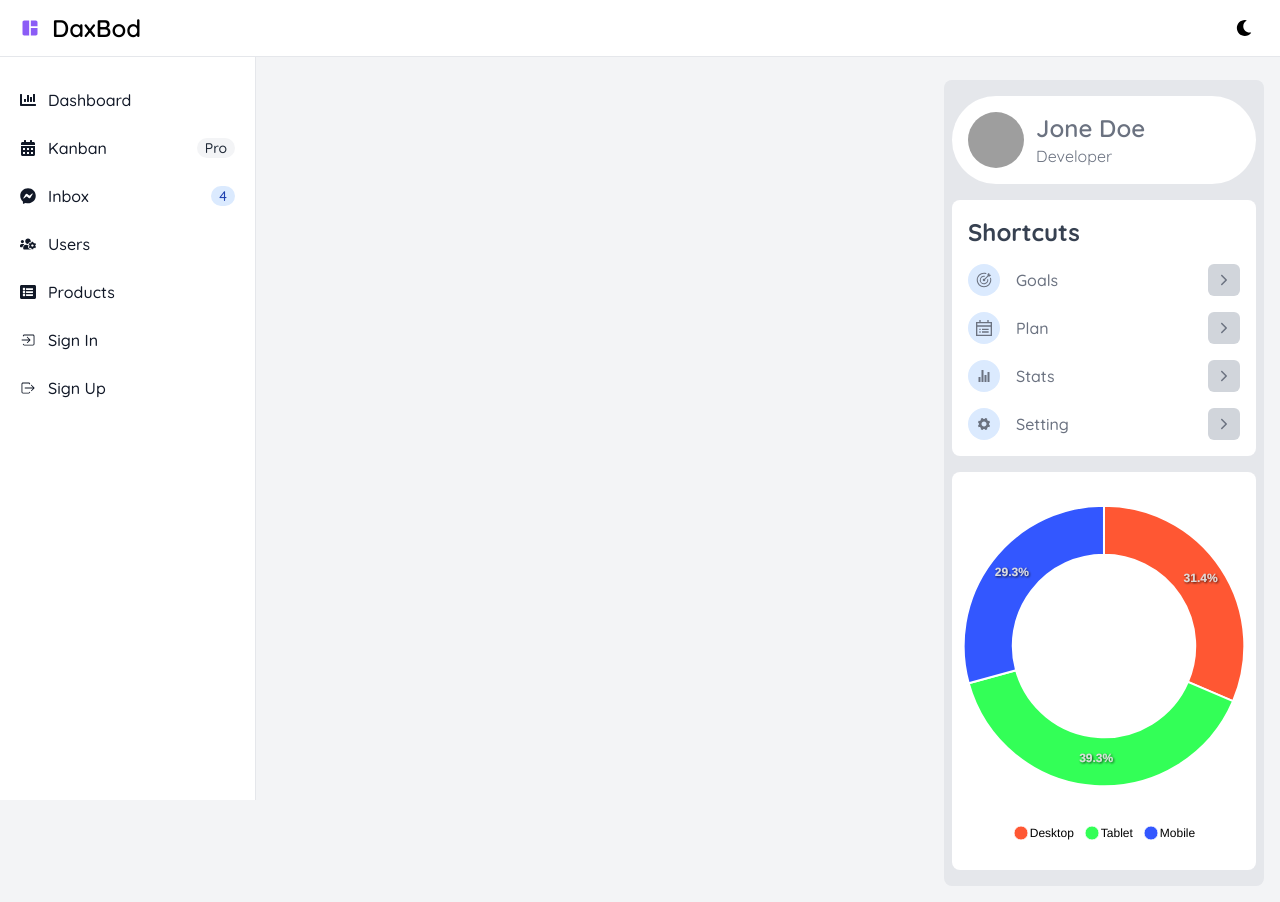
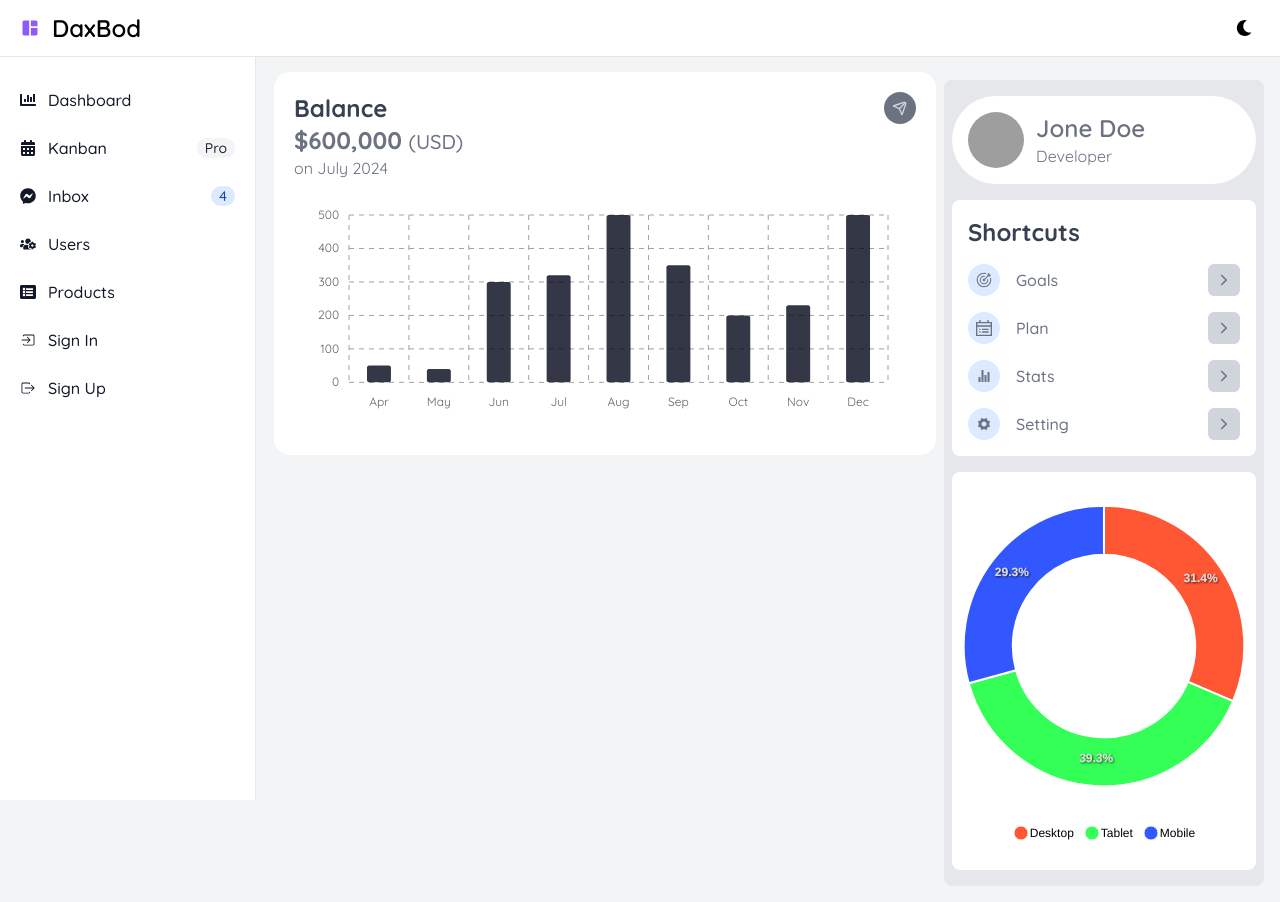
Before and after one commit to NusratTabassum3/DashBoard-Project, a React (Vite) app: page / in a window 1280 px wide. Built offline with nearby package versions, Linux system fonts and the light colour scheme; grey boxes are pictures that could not be loaded.

Commit message:
stats done

```diff
--- a/src/App.jsx
+++ b/src/App.jsx
@@ -4,6 +4,7 @@ import { useState } from "react";
 import Main from "./ui/Main";
 import Content from "./ui/Content";
 import Profile from "./components/Profile/Profile";
+import Stats from "./components/Stats/Stats";
 function App() {
   const [darkMode, setDarkMode] = useState(false);
   const [isSidebarOpen, setIsSidebarOpen] = useState(false);
@@ -27,7 +28,11 @@ function App() {
         <Sidebar isSidebarOpen={isSidebarOpen} />
 
         <Main>
-          <Content>Main Content</Content>
+          <Content>
+            <Stats darkMode={darkMode} />
+
+            <div className="flex flex-col gap-3 lg:flex-row"></div>
+          </Content>
           <Profile />
         </Main>
       </div>
--- /dev/null
+++ b/src/components/Stats/Balance.jsx
@@ -0,0 +1,32 @@
+import { FiSend } from "react-icons/fi";
+import Title from "../../ui/Title";
+import BarChart from "./BarChart";
+function Balance({ darkMode }) {
+  return (
+    <div
+      className="bg-white p-5 rounded-2xl
+    dark:bg-gray-600 dark:text-gray-300
+    flex-1"
+    >
+      <div className="flex justify-between items-center">
+        <Title>Balance</Title>
+        <FiSend
+          className="bg-gray-500
+            p-2 rounded-full text-gray-300
+            w-8 h-8"
+        ></FiSend>
+      </div>
+
+      <div>
+        <h1 className="font-bold text-2xl">
+          $600,000 <span className="font-medium text-xl">(USD)</span>
+        </h1>
+
+        <span>on July 2024</span>
+      </div>
+      <BarChart darkMode={darkMode} />
+    </div>
+  );
+}
+
+export default Balance;
--- /dev/null
+++ b/src/components/Stats/BarChart.jsx
@@ -0,0 +1,103 @@
+import Chart from "react-apexcharts";
+function BarChart({ darkMode }) {
+  const chartConfig = {
+    series: [
+      {
+        name: "Sales",
+        data: [50, 40, 300, 320, 500, 350, 200, 230, 500],
+      },
+    ],
+    options: {
+      chart: {
+        type: "bar",
+        height: 240,
+        toolbar: {
+          show: false,
+        },
+      },
+      title: {
+        show: false,
+      },
+      dataLabels: {
+        enabled: false,
+      },
+      colors: ["#020617"],
+      plotOptions: {
+        bar: {
+          columnWidth: "40%",
+          borderRadius: 2,
+        },
+      },
+      xaxis: {
+        axisTicks: {
+          show: false,
+        },
+        axisBorder: {
+          show: false,
+        },
+        labels: {
+          style: {
+            colors: darkMode ? "#dddddd" : "#616161",
+            fontSize: "12px",
+            fontFamily: "inherit",
+            fontWeight: 400,
+          },
+        },
+        categories: [
+          "Apr",
+          "May",
+          "Jun",
+          "Jul",
+          "Aug",
+          "Sep",
+          "Oct",
+          "Nov",
+          "Dec",
+        ],
+      },
+      yaxis: {
+        labels: {
+          style: {
+            colors: darkMode ? "#dddddd" : "#616161",
+            fontSize: "12px",
+            fontFamily: "inherit",
+            fontWeight: 400,
+          },
+        },
+      },
+      grid: {
+        show: true,
+        borderColor: "#a0a0a0",
+        strokeDashArray: 5,
+        xaxis: {
+          lines: {
+            show: true,
+          },
+        },
+        padding: {
+          top: 5,
+          right: 20,
+        },
+      },
+      fill: {
+        opacity: 0.8,
+      },
+      tooltip: {
+        theme: "dark",
+      },
+    },
+  };
+
+  return (
+    <div className="px-2 pb-0">
+      <Chart
+        options={chartConfig.options}
+        series={chartConfig.series}
+        type="bar"
+        height={240}
+      />
+    </div>
+  );
+}
+
+export default BarChart;
--- /dev/null
+++ b/src/components/Stats/Card.jsx
@@ -0,0 +1,25 @@
+import React from "react";
+
+export default function Card({ data }) {
+  return (
+    <div
+      className="bg-white p-6 rounded-2xl
+    flex items-center gap-4
+    dark:bg-gray-600 dark:text-gray-400"
+    >
+      <span
+        className={`${data.bgColor} px-3 py-6 text-2xl
+        rounded-2xl dark:bg-gray-500`}
+      >
+        <data.icon />
+      </span>
+
+      <div>
+        <h2 className="text-xl">
+          <span className="text-xl font-bold">{data.count}</span>/250
+        </h2>
+        <p className="font-bold">{data.title}</p>
+      </div>
+    </div>
+  );
+}
--- /dev/null
+++ b/src/components/Stats/Stats.jsx
@@ -0,0 +1,17 @@
+import React from "react";
+import { empolyeesData } from "../../constants";
+import Card from "./Card";
+import Balance from "./Balance";
+
+export default function Stats() {
+  return (
+    <div className="flex flex-col md:flex-row gap-5">
+      <div className="flex flex-col ga-4 h-full">
+        {empolyeesData.map((data, index) => (
+          <Card key={index} data={data} />
+        ))}
+      </div>
+      <Balance />
+    </div>
+  );
+}
```
